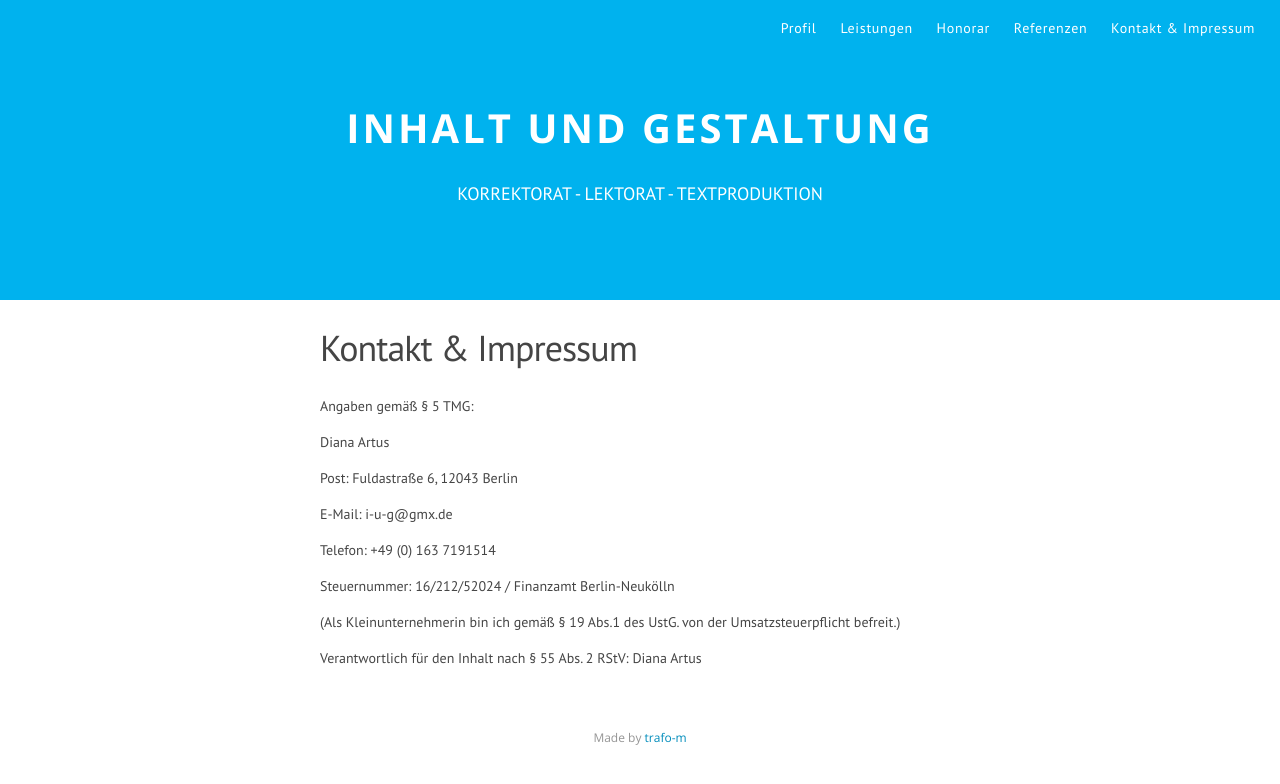
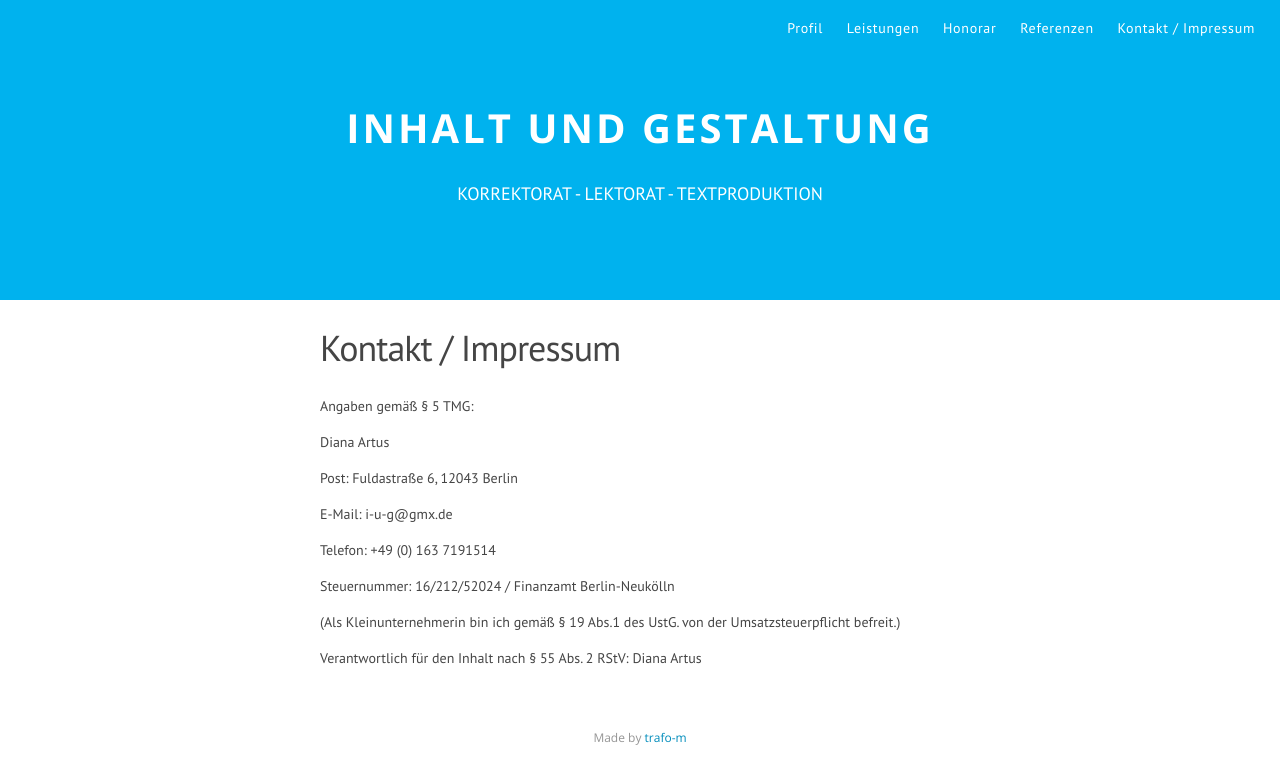
Before and after one commit to i-u-g/iug, a Jekyll site: the page built from kontakt.md, in a window 1280 px wide. Shown: the top 784 px of the page. Built offline with Jekyll 4.4.1, drawn with Linux system fonts in a browser that asks for light colours; nearby versions of some CDN libraries; Markdown is read by kramdown in place of the engine named in the settings.

```diff
--- a/kontakt.md
+++ b/kontakt.md
@@ -1,6 +1,6 @@
 ---
 layout: page
-title: Kontakt & Impressum
+title: Kontakt / Impressum
 permalink: /kontakt/
 page: 06
 ---
```
